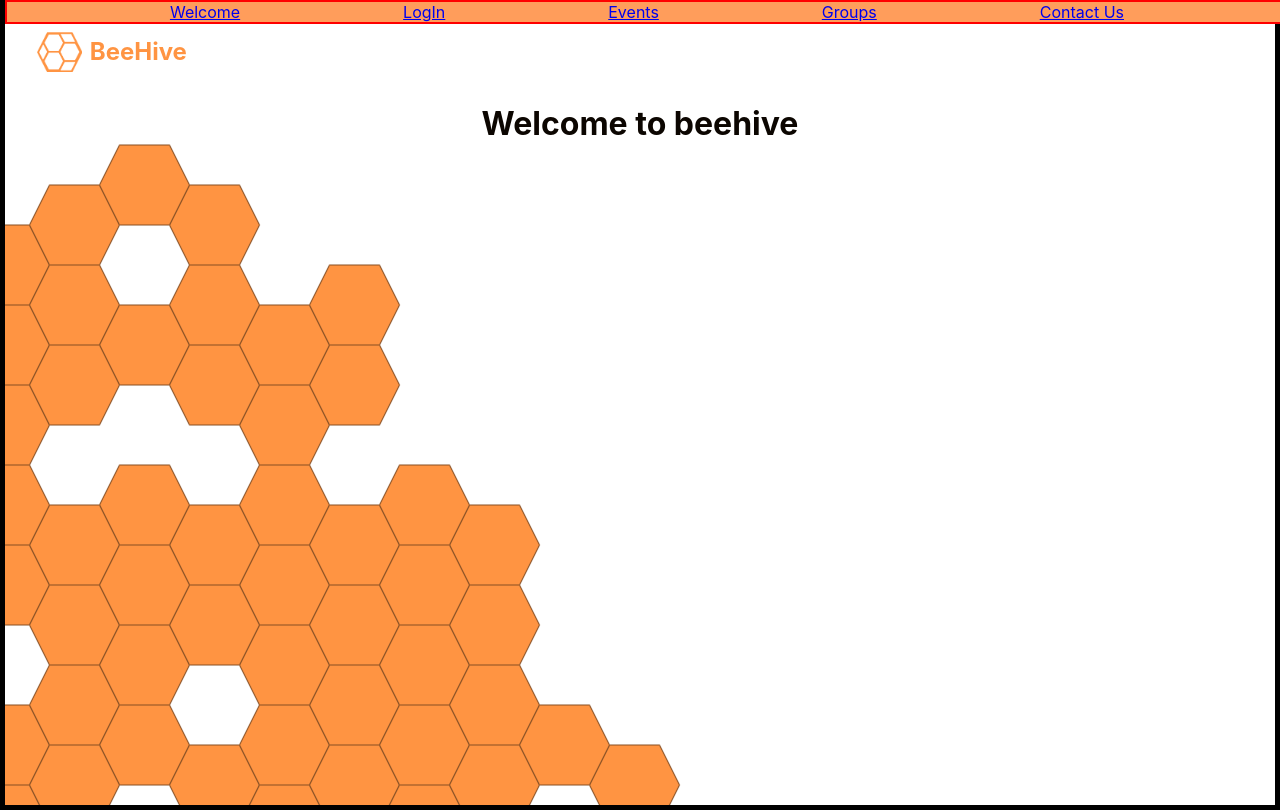
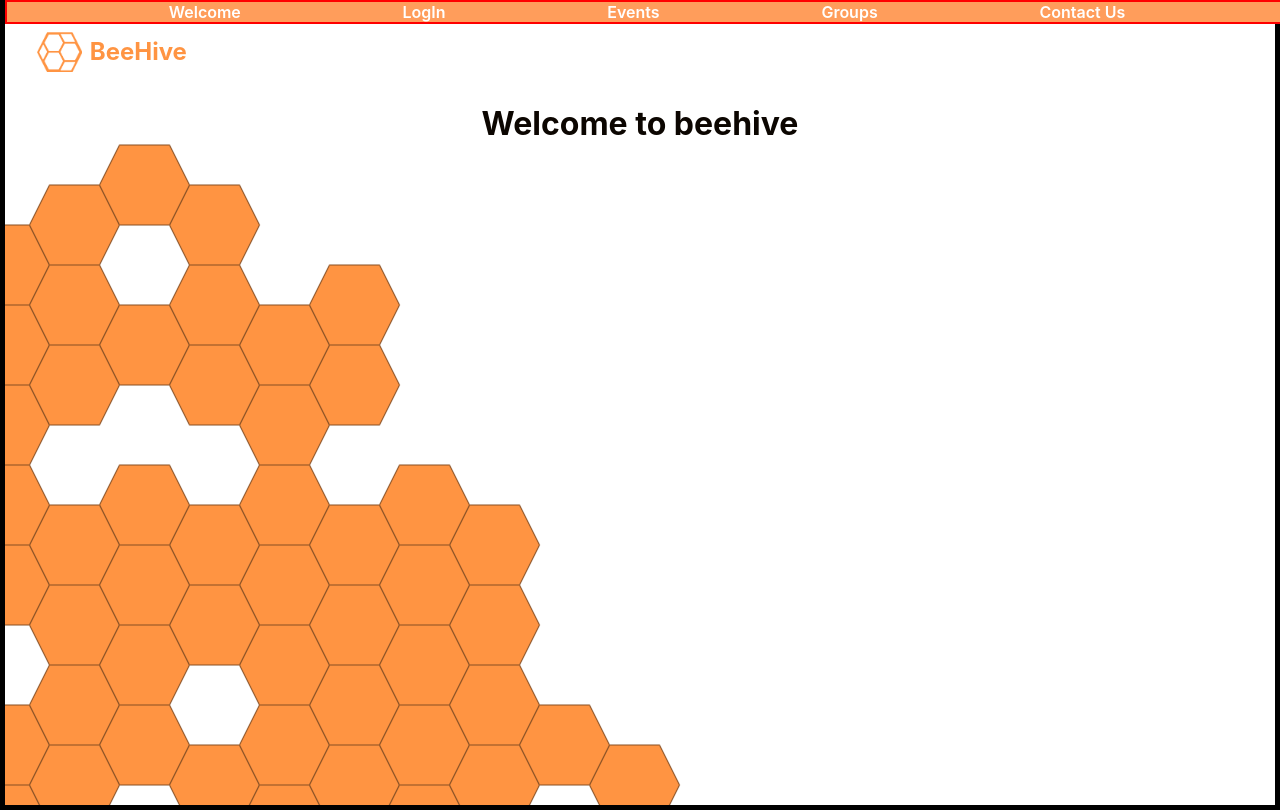
Before and after one commit to MuazAlhaidar/BeeHive, a React (Create React App) app in the folder client/: page / in a window 1280 px wide. Built offline with nearby package versions, Linux system fonts and the light colour scheme.

Commit message:
made the navbar links bold, white, and not underlined

```diff
--- a/client/src/App.css
+++ b/client/src/App.css
@@ -33,7 +33,9 @@
 }
 
 .App-link {
-  color: #f58032;
+  color: white;
+  font-weight: 600;
+  text-decoration: none;
 }
 
 .App-LogoAndTitle {
--- a/client/src/App.tsx
+++ b/client/src/App.tsx
@@ -14,11 +14,21 @@ function App() {
       <header className="App-header">
         <Router>
           <div className="App-navbar">
-            <Link to="/"> Welcome</Link>
-            <Link to="/LogIn"> LogIn </Link>
-            <Link to="/Events"> Events </Link>
-            <Link to="/Groups"> Groups </Link>
-            <Link to="/ContactUs"> Contact Us </Link>
+            <Link className="App-link" to="/">
+              Welcome
+            </Link>
+            <Link className="App-link" to="/LogIn">
+              LogIn
+            </Link>
+            <Link className="App-link" to="/Events">
+              Events
+            </Link>
+            <Link className="App-link" to="/Groups">
+              Groups
+            </Link>
+            <Link className="App-link" to="/ContactUs">
+              Contact Us
+            </Link>
           </div>
           <Switch>
             <Route exact path="/">
```
